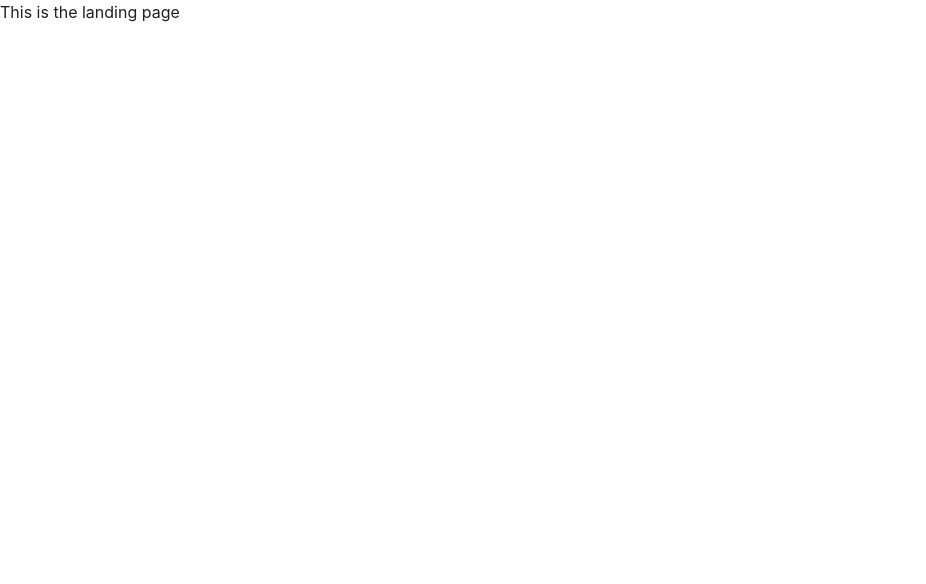
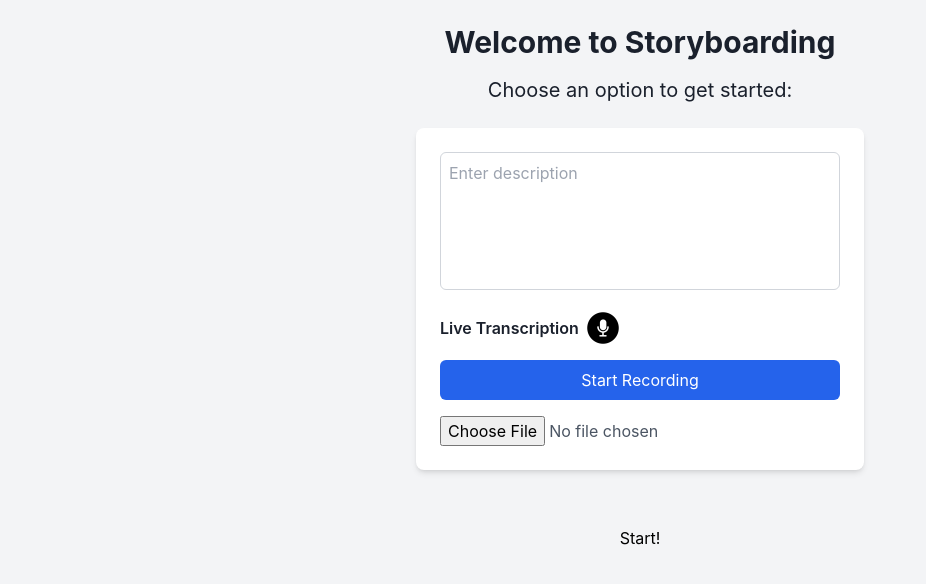
Before and after one commit to Kit-Kat31415926/Storyboard, a React (Create React App) app in the folder storyboard/: page / in a window 1280 px wide. Shown: the top 584 px of the page, without its empty margins (0-926 px from the left). Built offline with nearby package versions, Linux system fonts and the light colour scheme.

Commit message:
Fix landing page

```diff
--- a/storyboard/package.json
+++ b/storyboard/package.json
@@ -4,6 +4,7 @@
   "private": true,
   "dependencies": {
     "@chakra-ui/react": "^2.10.3",
+    "@dnd-kit/sortable": "^8.0.0",
     "@emotion/react": "^11.13.3",
     "@emotion/styled": "^11.13.0",
     "@hello-pangea/dnd": "^17.0.0",
--- a/storyboard/src/components/SideBar.jsx
+++ b/storyboard/src/components/SideBar.jsx
@@ -1,5 +1,5 @@
 import React, { useState, useRef } from 'react';
-import { Box, Button, Input, Heading, Stack, VStack, Text, Image, Textarea } from '@chakra-ui/react';
+import { Box, Button, Input, Heading, VStack, Text, Image, Textarea } from '@chakra-ui/react';
 import mic from '../assets/microphone.png';
 
 const SideBar = ({ title, setTitle, description, setDescription, saveCreate, scenes, setScenes, selectedSceneIndex, createNewScene }) => {
--- a/storyboard/src/pages/Home.jsx
+++ b/storyboard/src/pages/Home.jsx
@@ -46,11 +46,8 @@ const Home = () => {
   };
 
   const onDragEnd = (result) => {
+    console.log(result);
     if (!result.destination) return;
-    const items = Array.from(scenes);
-    const [reorderedItem] = items.splice(result.source.index, 1);
-    items.splice(result.destination.index, 0, reorderedItem);
-    setScenes(items);
   };
 
   return (
@@ -87,7 +84,7 @@ const Home = () => {
                         {...provided.draggableProps}
                         {...provided.dragHandleProps}
                         m={2}
-                        width="200px"
+                        width="250px"
                         transition="transform 0.2s"
                         transform={snapshot.isDragging ? "scale(1.05)" : "scale(1)"}
                         zIndex={snapshot.isDragging ? 100 : 1}
--- a/storyboard/src/pages/LandingPage.jsx
+++ b/storyboard/src/pages/LandingPage.jsx
@@ -1,7 +1,167 @@
+import React, { useState, useRef } from 'react';
+import { useNavigate } from 'react-router-dom';
+
+import { Box, Button, Input, Heading, VStack, Text, Image, Textarea } from '@chakra-ui/react';
+import mic from '../assets/microphone.png';
+
 const LandingPage = () => {
+    const [file, setFile] = useState(null); // Store the uploaded file
+    const [imageUrl, setImageUrl] = useState(null); // Preview of the uploaded image
+    const fileInputRef = useRef(null); // Create a ref for the file input
+    const [isRecording, setIsRecording] = useState(false);
+    const socketRef = useRef(null);
+    const mediaRecorderRef = useRef(null);
+    const [description, setDescription] = useState('');
+
+    const handleUpload = (event) => {
+        const selectedFile = event.target.files[0];
+        if (selectedFile) {
+            setFile(selectedFile);
+            const reader = new FileReader();
+            reader.onloadend = () => {
+                setImageUrl(reader.result);
+            };
+            reader.readAsDataURL(selectedFile);
+        }
+    };
+
+    // const addScene = async (title, description) => {
+    //     let newScene;
+
+    //     if (saveCreate === "Create") {
+    //         newScene = {
+    //             id: `scene-${scenes.length + 1}`,
+    //             title: title,
+    //             description: description,
+    //             image: imageUrl, // Save the image URL for preview
+    //             expanded: false,
+    //         };
+    //         setScenes([...scenes, newScene]);
+    //         createNewScene();
+    //     } else if (saveCreate === "Save") {
+    //         scenes[selectedSceneIndex].title = title;
+    //         scenes[selectedSceneIndex].description = description;
+    //         if (imageUrl) {
+    //             scenes[selectedSceneIndex].image = imageUrl; // Update image URL if provided
+    //         }
+    //         createNewScene();
+    //     }
+    //     setImageUrl(null);
+    //     if (fileInputRef.current) {
+    //         fileInputRef.current.value = ''; // Reset the file input
+    //     }
+    // };
+
+    const startRecording = async () => {
+        try {
+            const stream = await navigator.mediaDevices.getUserMedia({ audio: true });
+            mediaRecorderRef.current = new MediaRecorder(stream);
+
+            socketRef.current = new WebSocket('wss://api.deepgram.com/v1/listen', [
+                'token',
+                // '9875dadae086cdde31110771b8f1e05891ba780b'
+                process.env.REACT_APP_DEEPGRAM_API_KEY, // Deepgram API key
+            ]);
+
+            socketRef.current.onopen = () => {
+                console.log('WebSocket connection established');
+                mediaRecorderRef.current.start(250);
+                setIsRecording(true);
+            };
+
+            socketRef.current.onmessage = (event) => {
+                const result = JSON.parse(event.data);
+                if (result.channel && result.channel.alternatives && result.channel.alternatives[0]) {
+                    const transcript = result.channel.alternatives[0].transcript;
+                    if (transcript) {
+                        setDescription((description) => description + ' ' + transcript);
+                    }
+                }
+            };
+
+            mediaRecorderRef.current.ondataavailable = (event) => {
+                if (event.data.size > 0 && socketRef.current && socketRef.current.readyState === WebSocket.OPEN) {
+                    socketRef.current.send(event.data);
+                }
+            };
+        } catch (error) {
+            console.error('Error starting recording:', error);
+        }
+    };
+
+    const stopRecording = () => {
+        if (mediaRecorderRef.current) {
+            mediaRecorderRef.current.stop();
+        }
+        if (socketRef.current) {
+            socketRef.current.close();
+        }
+        setIsRecording(false);
+    };
+
+    const navigate = useNavigate();
+
+
+    const handleRedirect = () => {
+        navigate('/Home'); // Replace with your desired route
+    };
+
     return (
-        <div className='LandingPage'>
-            <p>This is the landing page</p>
+        <div className="min-h-screen flex flex-col items-center bg-gray-100 p-6">
+            <h1 className="text-3xl font-bold text-center mb-4">Welcome to Storyboarding</h1>
+            <h2 className="text-xl text-center mb-6">Choose an option to get started:</h2>
+
+            <div className="w-full max-w-md bg-white rounded-lg shadow-md p-6">
+                <div className="mb-4">
+                    <textarea
+                        className="w-full p-2 border border-gray-300 rounded-md resize-none"
+                        placeholder="Enter description"
+                        value={description}
+                        onChange={(e) => setDescription(e.target.value)}
+                        rows={5}
+                    />
+                </div>
+
+                {/* Live Transcription Section */}
+                <div className="flex items-center mb-4">
+                    <span className="font-semibold mr-2">Live Transcription</span>
+                    <img src={mic} alt="microphone" className="w-8 h-8" />
+                </div>
+
+                <button
+                    className={`w-full py-2 rounded-md text-white ${
+                        isRecording ? 'bg-red-600 hover:bg-red-700' : 'bg-blue-600 hover:bg-blue-700'
+                    }`}
+                    onClick={isRecording ? stopRecording : startRecording}
+                >
+                    {isRecording ? 'Stop Recording' : 'Start Recording'}
+                </button>
+
+                {imageUrl && (
+                    <img
+                        src={imageUrl}
+                        alt="Uploaded"
+                        className="w-24 h-24 object-cover rounded-md mt-4 mb-2"
+                    />
+                )}
+
+                <input
+                    type="file"
+                    accept="image/*"
+                    onChange={handleUpload}
+                    className="w-full mt-4 text-gray-600"
+                    ref={fileInputRef}
+                />
+            </div>
+            <br />
+            <br />
+                <button
+                    className={`w-full py-2 rounded-md text-black`}
+                    onClick={() => handleRedirect()}
+                >
+                    Start!
+                </button>
+
         </div>
     );
 }
```
Also changed, not shown: 1 other file (tests, documents, lock files or other folders).
